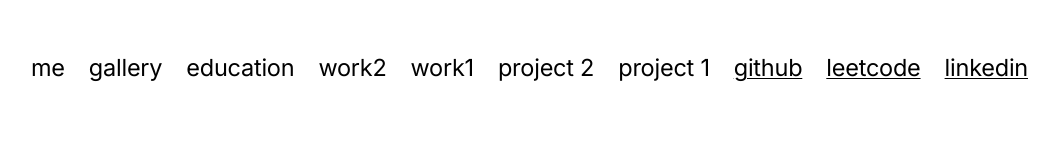
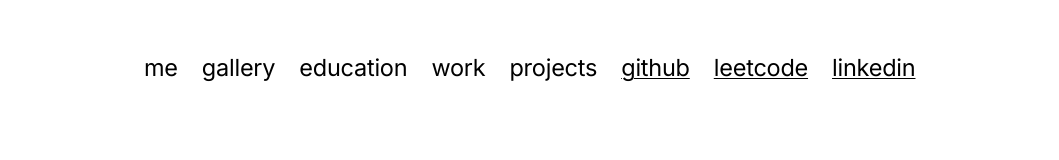
Before and after one commit to jaiminjariwala/jaiminjariwala, a Next.js app in the folder next/: page / in a window 1280 px wide. Shown: the top 160 px of the page, without its empty margins (110-1169 px from the left). Built offline with nearby package versions, Linux system fonts and the light colour scheme; no server answers; a web font is replaced by a local one.

Commit message:
feat: simplify and auto-hide navigation

```diff
--- a/next/src/components/Navbar.jsx
+++ b/next/src/components/Navbar.jsx
@@ -1,13 +1,13 @@
 "use client";
+
+import { useEffect, useRef, useState } from "react";
 
 const NAV_ITEMS = [
   { label: "me", target: "me" },
   { label: "gallery", target: "gallery" },
   { label: "education", target: "education" },
-  { label: "work2", target: "work-experience-2" },
-  { label: "work1", target: "work-experience-1" },
-  { label: "project 2", target: "project-2" },
-  { label: "project 1", target: "projects" },
+  { label: "work", target: "work-experience-2" },
+  { label: "projects", target: "project-2" },
   { label: "github", href: "https://github.com/jaiminjariwala" },
   { label: "leetcode", href: "https://leetcode.com/u/jaiminjariwala/" },
   { label: "linkedin", href: "https://www.linkedin.com/in/jaiminjariwala/" },
@@ -24,8 +24,45 @@
   window.setTimeout(() => intro.classList.remove("is-highlighted"), 1200);
 };
 
-const Navbar = () => (
-  <div className="site-navbar-shell">
+const Navbar = () => {
+  const [isScrollHidden, setIsScrollHidden] = useState(false);
+  const lastScrollY = useRef(0);
+
+  useEffect(() => {
+    let animationFrame;
+    lastScrollY.current = window.scrollY;
+
+    const updateVisibility = () => {
+      animationFrame = undefined;
+      const currentScrollY = window.scrollY;
+      const scrollDelta = currentScrollY - lastScrollY.current;
+
+      if (currentScrollY <= 24) {
+        setIsScrollHidden(false);
+      } else if (scrollDelta > 8) {
+        setIsScrollHidden(true);
+      } else if (scrollDelta < -8) {
+        setIsScrollHidden(false);
+      }
+
+      lastScrollY.current = currentScrollY;
+    };
+
+    const onScroll = () => {
+      if (!animationFrame) {
+        animationFrame = window.requestAnimationFrame(updateVisibility);
+      }
+    };
+
+    window.addEventListener("scroll", onScroll, { passive: true });
+    return () => {
+      window.removeEventListener("scroll", onScroll);
+      window.cancelAnimationFrame(animationFrame);
+    };
+  }, []);
+
+  return (
+    <div className={`site-navbar-shell${isScrollHidden ? " is-scroll-hidden" : ""}`}>
       <nav className="site-navbar" aria-label="Primary navigation">
         <ul className="site-navbar-list">
           {NAV_ITEMS.map((item) => (
@@ -53,5 +90,6 @@
       </nav>
     </div>
   );
+};
 
 export default Navbar;
```
Lines whose indentation alone changed are shown as unchanged.
